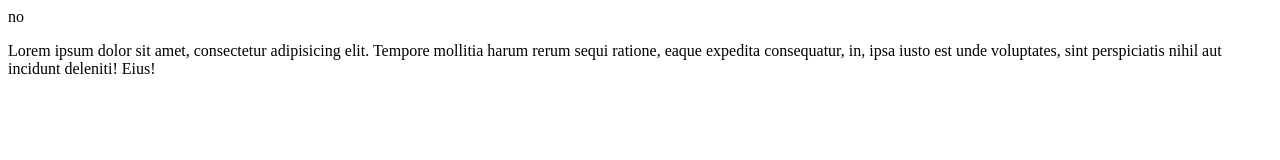
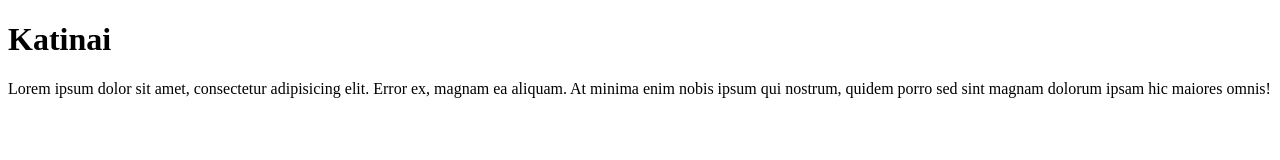
Before and after one commit to WarmestColour/test, a plain HTML site: page index.html in a window 1280 px wide. Drawn offline with Linux system fonts and the light colour scheme.

Commit message:
plius katinai

```diff
--- a/index.html
+++ b/index.html
@@ -1,4 +1,11 @@
-<html>
-    <p>no</p>
-    <p>Lorem ipsum dolor sit amet, consectetur adipisicing elit. Tempore mollitia harum rerum sequi ratione, eaque expedita consequatur, in, ipsa iusto est unde voluptates, sint perspiciatis nihil aut incidunt deleniti! Eius!</p>
+<!DOCTYPE html>
+<html lang="en">
+<head>
+    <meta charset="UTF-8">
+    <title>bendras projektas</title>
+</head>
+<body>
+    <h1>Katinai</h1>
+    <p>Lorem ipsum dolor sit amet, consectetur adipisicing elit. Error ex, magnam ea aliquam. At minima enim nobis ipsum qui nostrum, quidem porro sed sint magnam dolorum ipsam hic maiores omnis!</p>
+</body>
 </html>
```
